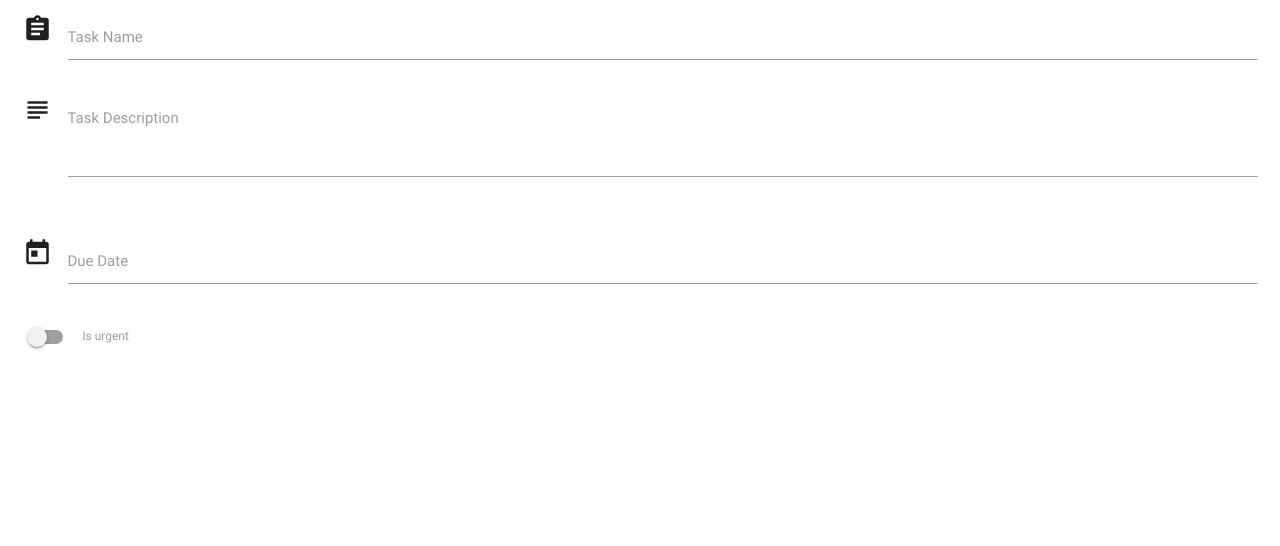
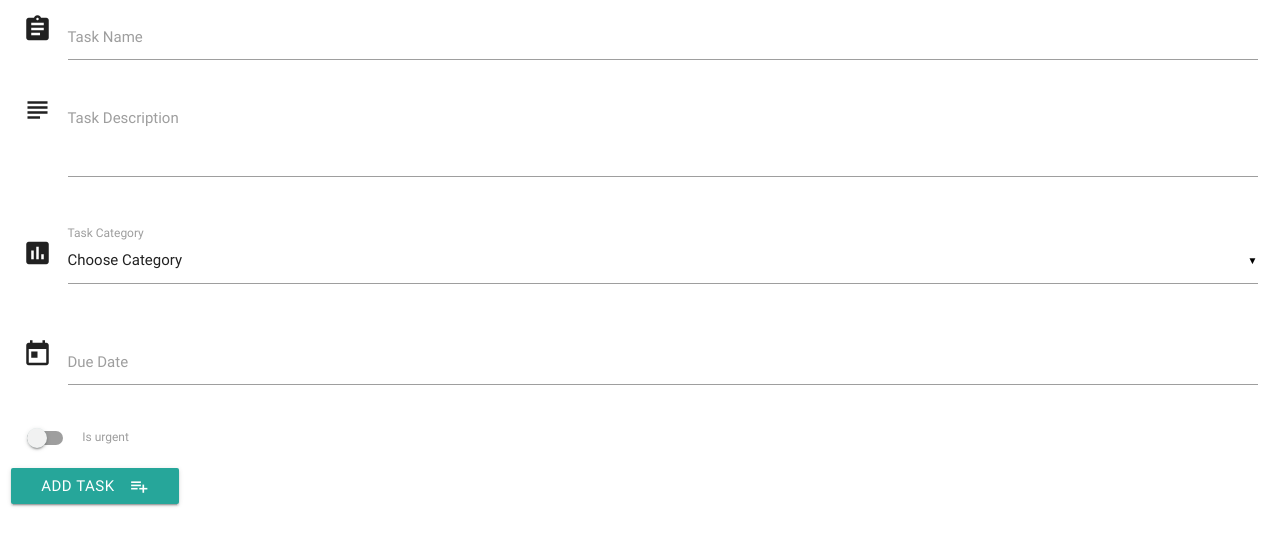
Before and after one commit to jamiebird119/task_manager, a Flask app: page /add_task in a window 1280 px wide. Shown: the part 153-699 px from the top of the page. Run offline with Flask 2, Linux system fonts and the light colour scheme; data that the repository does not hold is empty; some libraries are stand-ins or nearby versions.

Commit message:
Add task function completed with submit button and test function added

```diff
--- a/app.py
+++ b/app.py
@@ -12,7 +12,6 @@ app.config["MONGO_URI"] = 'mongodb+srv://route:rootUser@myfirstcluster-uwurq.mon
 mongo = PyMongo(app)
 
 
-
 @app.route("/")
 @app.route("/get_tasks")
 def get_tasks():
@@ -21,7 +20,17 @@ def get_tasks():
 
 @app.route("/add_task")
 def add_task():
-    return render_template("addtask.html")
+    _categories = mongo.db.categories.find()
+    category_list = [category for category in _categories]
+    return render_template("addtask.html",
+                           categories=category_list)
+
+
+@app.route("/insert_task", methods=["POST"])
+def insert_task():
+    tasks = mongo.db.tasks
+    tasks.insert_one(request.form.to_dict())
+    return redirect(url_for('get_tasks'))
 
 
 if __name__ == '__main__':
--- a/templates/addtask.html
+++ b/templates/addtask.html
@@ -3,7 +3,7 @@
 <h3>Add Task</h3>
 
 <div class="row">
-  <form action="" method="POST" class="col s12">
+  <form action="{{ url_for('insert_task') }}" method="POST" class="col s12">
     <div class="row">
       <div class="input-field col s12">
         <i class="material-icons prefix">assignment</i>
@@ -21,12 +21,24 @@
         <label for="icon_telephone">Task Description</label>
       </div>
     </div>
+    <div class="row">
+      <div class="input-field col s12">
+        <i class="material-icons prefix">poll</i>
+        <select id="category" name="category_name">
+          <option value="" disabled selected>Choose Category</option>
+          {% for cat in categories %}
+          <option value="{{cat.category_name}}">{{cat.category_name}}</option>
+          {% endfor %}
+        </select>
+        <label>Task Category</label>
+      </div>
+    </div>
     <div class="row" id="matfix">
-    <div class="input-field col s12">
-                <i class="material-icons prefix">today</i>
-                <input id="due_date" name="due_date" type="text" class="datepicker">
-                <label for="icon_prefix">Due Date</label>
-            </div>
+      <div class="input-field col s12">
+        <i class="material-icons prefix">today</i>
+        <input id="due_date" name="due_date" type="text" class="datepicker" />
+        <label for="icon_prefix">Due Date</label>
+      </div>
     </div>
     <div class="row">
       <div class="switch">
@@ -37,7 +49,12 @@
         </label>
       </div>
     </div>
-
+    <div class="row">
+      <button class="btn waves-effect waves-light" type="submit" name="action">
+        Add Task
+        <i class="material-icons right">playlist_add</i>
+      </button>
+    </div>
   </form>
 </div>
 
--- a/templates/base.html
+++ b/templates/base.html
@@ -35,6 +35,7 @@
     <script>
       $(document).ready(function () {
         $(".collapsible").collapsible();
+        $("select").material_select();
       });
       $(".datepicker").pickadate({
         selectMonths: true, // Creates a dropdown to control month
@@ -48,6 +49,8 @@
       document.getElementById("matfix").addEventListener("click", function (e) {
         e.stopPropagation();
       });
+
+
     </script>
   </body>
 </html>
```
